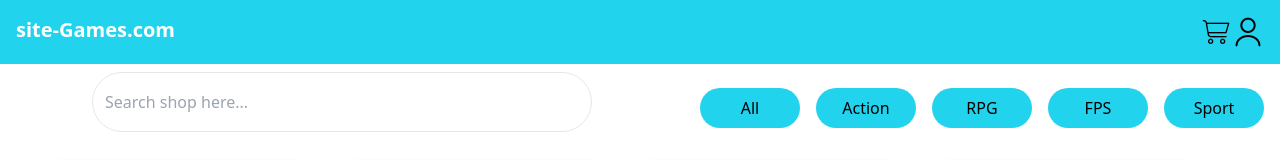
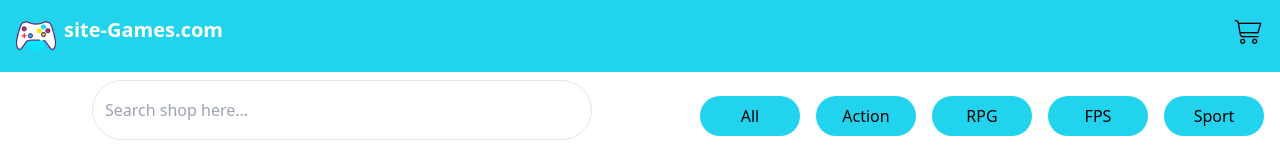
Before and after one commit to Tamifatimazahra/Site-Commercial-games, a plain HTML site: page index.html in a window 1280 px wide. Shown: the top 160 px of the page. Drawn offline with nearby package versions, Linux system fonts and the light colour scheme.

Commit message:
Add logo to games website

```diff
--- a/index.html
+++ b/index.html
@@ -11,12 +11,13 @@
 
 <body>
     <header class="bg-cyan-400 text-white p-4 flex  justify-between">
+        <div class="flex gap-2"><img class="w-[40px]" src="photos/game_914684.png" alt="">
         <h1 class="text-xl font-bold">site-Games.com</h1>
-        <div class="flex ">
+        </div>
+        <div class="flex  justify-between gap-4">
             <a href="panier.html" title="Voir le panier">
-                <img src="photos/panier.png" alt="panier" style="cursor:pointer;">
+                <img  class="w-[32px]" src="photos/panier.png" alt="panier" style="cursor:pointer;">
             </a>
-            <img src="photos/utilisateur.png" alt="">
         </div>
     </header>
     <section class="lg:flex">
--- a/panier.js
+++ b/panier.js
@@ -24,7 +24,7 @@ function renderCart() {
           <p class="text-gray-500 mb-1">${item.category}</p>
           <p class="text-blue-600 font-semibold mb-2">${item.price}$</p>
           <p>Quantité</p>
-          <div class="bg-stone-200 w-[65px]">
+          <div class="bg-stone-200 w-[65px] ">
             <button class="plus-btn w-[20px]" data-index="${i}"> + </button>
             <span>${item.quantite || 1}</span>
             <button class="moins-btn w-[20px]" data-index="${i}"> - </button>
```
Also changed, not shown: photos/game_1181455.png (added), photos/game_914684.png (added).
